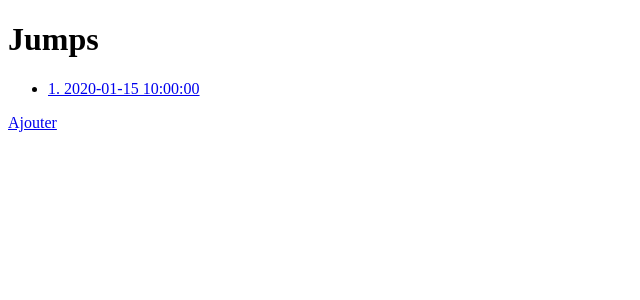
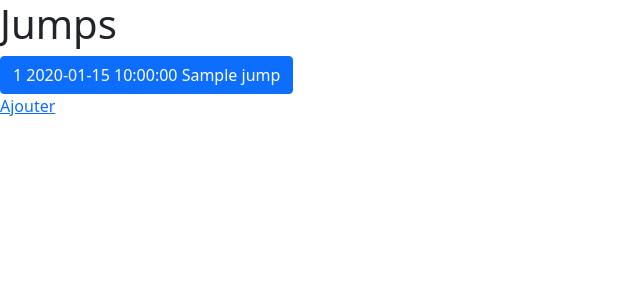
Before and after one commit to WildCodeSchool/2022_03_PHP_Lyon_Base_things, a PHP site: template src/View/Jump/index.html.twig in a window 1280 px wide. Shown: the top 300 px of the page, without its empty margins (0-640 px from the left). Run offline with PHP 8.4, Linux system fonts and the light colour scheme; the template is opened without the code that fills it: most values are stand-ins (such as "Sample title", 1, 10 or a date in 2020); some libraries are stand-ins or nearby versions.

Commit message:
update Jump/index.html.twig

```diff
--- a/src/View/Jump/index.html.twig
+++ b/src/View/Jump/index.html.twig
@@ -1,13 +1,20 @@
 {% extends 'layout.html.twig' %}
 
 {% block content %}
-    <h1>Jumps</h1>
-    <ul>
-        {% for jump in jumps %}
-            <li><a href="/jumps/show?id={{ jump.id }}">{{ jump.id }}. {{ jump.date_of_jump }}</a></li>
-        {% else %}
-            <li>Nothing to display</li>
-        {% endfor %}
-    </ul>
-    <a href="/jumps/add">Ajouter</a>
-{% endblock %}
+	<h1>Jumps</h1>
+	{% set i = 0 %}
+	{% for jump in jumps %}
+		{% set i = i + 1 %}
+		<div>
+			<button class="btn btn-primary" type="button" data-bs-toggle="collapse" data-bs-target="#collapseExample" aria-expanded="false" aria-controls="collapseExample">
+				{{ i }} {{ jump.date_of_jump }} {{ jump.e_name }}
+			</button>
+		</div>
+		<div class="collapse" id="collapseExample">
+			<div class="card card-body">
+				Some placeholder content for the collapse component. This panel is hidden by default but revealed when the user activates the relevant trigger.
+			</div>
+		</div>
+	{% endfor %}
+</div>
+<a href="/jumps/add">Ajouter</a>{% endblock %}
--- a/src/View/layout.html.twig
+++ b/src/View/layout.html.twig
@@ -5,11 +5,14 @@
     <meta http-equiv="x-ua-compatible" content="ie=edge">
     <meta name="viewport" content="width=device-width, initial-scale=1">
     <link rel="icon" href="/assets/images/favicon.png">
+    <link href="https://cdn.jsdelivr.net/npm/bootstrap@5.1.3/dist/css/bootstrap.min.css" rel="stylesheet" integrity="sha384-1BmE4kWBq78iYhFldvKuhfTAU6auU8tT94WrHftjDbrCEXSU1oBoqyl2QvZ6jIW3" crossorigin="anonymous">
 
     <title>{% block title %}{% endblock %}</title>
 
     <link rel="stylesheet" href="/assets/css/style.css">
     {% block stylesheet %}{% endblock %}
+
+    <script src="https://cdn.jsdelivr.net/npm/bootstrap@5.1.3/dist/js/bootstrap.bundle.min.js" integrity="sha384-ka7Sk0Gln4gmtz2MlQnikT1wXgYsOg+OMhuP+IlRH9sENBO0LRn5q+8nbTov4+1p" crossorigin="anonymous"></script>
 </head>
 
 <body>
```
